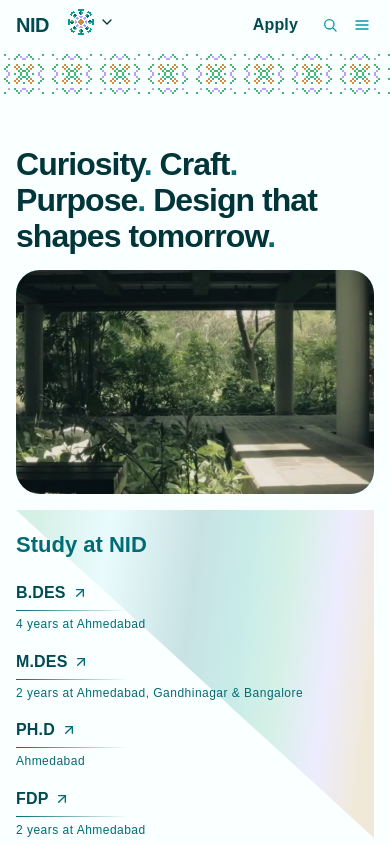
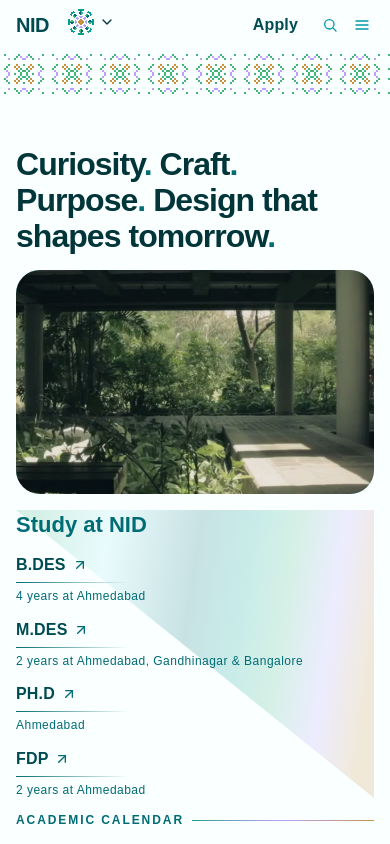
Before and after one commit to NID-web/x-website, a Next.js app: page /en/home in a window 390 px wide. Shown: the top 844 px of the page. Built offline with nearby package versions, Linux system fonts and the light colour scheme; a web font is replaced by a local one.

Commit message:
feat: Update Home statement styles and adjust LinkListTile padding for consistency

```diff
--- a/src/app/globals.css
+++ b/src/app/globals.css
@@ -180,6 +180,17 @@
   --text-h1--letter-spacing: var(--nid-type-heading-1-tracking);
   --text-h1--font-weight: var(--nid-weight-heavy);
 
+  /* Added — Home's position statement. NID-CONTEXT.md §14 flags the desktop
+     Home hero as 50px against Heading/1's 60 and says to bind Heading/1
+     throughout; that guidance is overridden here on the design owner's call.
+     Kept as its own style rather than a local font-size so the responsive
+     ramp still comes from one place. Below 1024 it rejoins Heading/1's
+     values, so the scale never grows as the viewport shrinks. */
+  --text-statement: var(--nid-type-home-statement-size);
+  --text-statement--line-height: var(--nid-type-home-statement-lh);
+  --text-statement--letter-spacing: var(--nid-type-home-statement-tracking);
+  --text-statement--font-weight: var(--nid-weight-heavy);
+
   --text-h2: var(--nid-type-heading-2-size);
   --text-h2--line-height: var(--nid-type-heading-2-lh);
   --text-h2--letter-spacing: var(--nid-type-heading-2-tracking);
@@ -276,6 +287,29 @@
   --text-caption-italic--font-weight: var(--nid-weight-body);
 }
 
+/* The one type style that is not in the generated scale — see --text-statement
+   above. Declared here, not in themes.css, which design/generate.py rewrites.
+   Desktop and laptop share 50/50; tablet and mobile are Heading/1's own steps. */
+:root {
+  --nid-type-home-statement-size: 55px;
+  --nid-type-home-statement-lh: 55px;
+  --nid-type-home-statement-tracking: -0.03em;
+}
+
+@media (max-width: 1023px) {
+  :root {
+    --nid-type-home-statement-size: 40px;
+    --nid-type-home-statement-lh: 44px;
+  }
+}
+
+@media (max-width: 767px) {
+  :root {
+    --nid-type-home-statement-size: 32px;
+    --nid-type-home-statement-lh: 36px;
+  }
+}
+
 /* The page grid. `--nid-grid-columns` is 4/3/2/1 by breakpoint, so this one
    declaration is correct everywhere. */
 @utility grid-cols-page {
--- a/src/components/home/tiles/LinkListTile.tsx
+++ b/src/components/home/tiles/LinkListTile.tsx
@@ -17,7 +17,7 @@
       padding={false}
       square={false}
       stretch
-      className="pt-5"
+      className="justify-center"
     >
       {tile.gradient && <GradientWash />}
       {tile.overlineKey && <Overline>{t(tile.overlineKey)}</Overline>}
@@ -26,7 +26,7 @@
           {t(tile.headingKey)}
         </h3>
       )}
-      <ul className="relative mt-5 flex flex-col gap-4">
+      <ul className="relative mt-3 flex flex-col gap-3">
         {tile.links.map((link) => (
           <li key={link.labelKey}>
             <Link
--- a/src/components/home/tiles/StatementTile.tsx
+++ b/src/components/home/tiles/StatementTile.tsx
@@ -21,7 +21,7 @@
 export function StatementTile({ tile, t }: { tile: StatementTileData; t: Translate }) {
   return (
     <Tile as="section" surface="page" square={false} padding={false}>
-      <p className="font-primary text-h1 text-text-primary text-balance">
+      <p className="font-primary text-statement text-text-primary text-balance">
         {withAccentPeriods(t(tile.textKey))}
       </p>
     </Tile>
```
Also changed, not shown: 1 other file (tests, documents, lock files or other folders).
